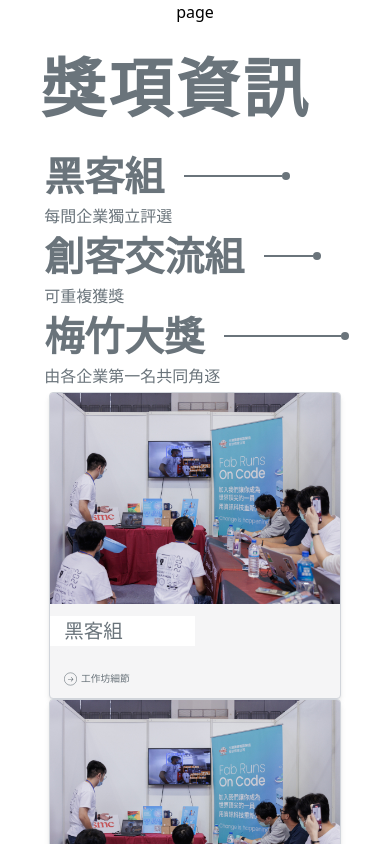
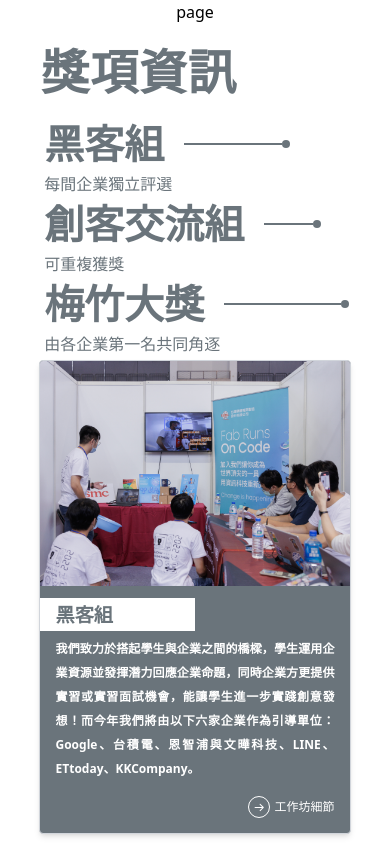
Before and after one commit to Official-Meichu-Hackathon/2023-singup, a Next.js app: page / in a window 390 px wide. Shown: the top 844 px of the page. Built offline with nearby package versions, Linux system fonts and the light colour scheme.

Commit message:
Team_intro RWD finished

```diff
--- a/components/Team_intro.jsx
+++ b/components/Team_intro.jsx
@@ -8,21 +8,39 @@ const Team_intro = () => {
     setIsHovered(!isHovered);
   };
 
+  const team_intro_data = [
+    {
+      team: "黑客組",
+      imageSrc: "/assets/images/黑客.png",
+      description:
+        "我們致力於搭起學生與企業之間的橋樑，學生運用企業資源並發揮潛力回應企業命題，同時企業方更提供實習或實習面試機會，能讓學生進一步實踐創意發想！而今年我們將由以下六家企業作為引導單位：Google、台積電、恩智浦與文曄科技、LINE、ETtoday、KKCompany。",
+      link: "/team/hacker",
+    },
+    {
+      team: "創客交流組",
+      imageSrc: "/assets/images/創客.png",
+      description:
+        "由新竹市政府命題，融入新竹居民真實生活情境與議題，鼓勵運用分享、學習與實作，實際的解決問題與提出方案，並促進創作過程人才交流，體現創新創意、數位應用及動手實作、解決問題的黑客精神！",
+      link: "/team/maker",
+    },
+  ];
   return (
-    <div className="container mx-auto flex flex-col md:flex-row items-center md:justify-center gap-[3%] lg:gap-[5%] px-[8%]">
-      <Team_each
-        imageSrc="/assets/images/創客.jpg"
-        description="Image Description"
-      />
-      <Team_each
-        imageSrc="/assets/images/創客.jpg"
-        description="Image Description"
-      />
-    </div>
+    <>
+      <div className="hidden md:container md:mx-auto md:flex md:gap-x-[5%] md:flex-row md:justify-center">
+        {team_intro_data.map((data, index) => (
+          <Team_each key={index} {...data} />
+        ))}
+      </div>
+      <div className="container mx-auto flex flex-col gap-y-5 items-center md:hidden">
+        {team_intro_data.map((data, index) => (
+          <Team_each_m key={index} {...data} />
+        ))}
+      </div>
+    </>
   );
 };
 
-const Team_each = ({ imageSrc, description }) => {
+const Team_each = ({ team, imageSrc, description, link }) => {
   const [isHovered, setIsHovered] = useState(false);
 
   const handleHover = () => {
@@ -46,26 +64,20 @@ const Team_each = ({ imageSrc, description }) => {
           }`}
         />
         {isHovered && (
-          <div className="text-[2.5vw] md:text-[1.25vw] absolute w-full h-full top-0 pt-[7%] px-[7%] bg-gray-200  bg-opacity-80 transition-opacity duration-500">
-            <p className="leading-normal">
-              Lorem ipsum dolor sit amet consectetur adipisicing elit. Ea
-              blanditiis voluptates iste nemo quod deleniti aliquid saepe, quam
-              reiciendis ad numquam! Commodi ratione sint eum sequi blanditiis,
-              consequuntur fugit exercitationem vel est eius quas magnam quia
-              rem quis temporibus, qui officiis iste totam incidunt tempora nam!
-              Laudantium minus eligendi provident?
+          <div className="absolute w-full h-full top-0 pt-[6%] px-[6%] lg:pt-[10%] lg:px-[10%] bg-gray-200  bg-opacity-80 transition-opacity duration-500">
+            <p className="font-semibold text-[14px] lg:text-[16px]">
+              {description}
             </p>
-            <p>台積電 台積電 台積電</p>
           </div>
         )}
       </div>
-      <div className="w-1/2 pl-[5%] text-[#6A747B] mt-[0.75rem] bg-white ">
-        <div className="text-[5vw] md:text-[2.75vw]">黑客組</div>
+      <div className="w-1/2 pl-[5%] py-[2%] text-[#6A747B] mt-[0.75rem] bg-white ">
+        <h3 className="text-[1.5rem] xl:text-[2.5rem]">{team}</h3>
       </div>
       <div
         className={`${
           isHovered ? "text-white" : "text-[#6A747B]"
-        } absolute flex bottom-[3%] gap-x-1 sm:gap-x-2 pl-[5%] text-base`}
+        } absolute flex bottom-[4%] gap-x-1 sm:gap-x-2 pl-[5%] text-base`}
       >
         <img
           src={
@@ -74,16 +86,59 @@ const Team_each = ({ imageSrc, description }) => {
               : "/assets/icons/topic_arrow.svg"
           }
           alt=""
-          className="w-[17%] md:w-auto aspect-square"
+          className="w-[25%] lg:w-auto aspect-square"
         />
-        <p className="text-[2.5vw] md:text-[1.25vw]">工作坊細節</p>
+        <p className="text-[12px] lg:text-[16px] whitespace-nowrap">
+          工作坊細節
+        </p>
+      </div>
+    </div>
+  );
+};
+
+const Team_each_m = ({ team, imageSrc, description, link }) => {
+  const [isHovered, setIsHovered] = useState(false);
+
+  const handleHover = () => {
+    setIsHovered(!isHovered);
+  };
+
+  return (
+    <div
+      className="bg-[#6A747B]
+  duration-500 transition-colors relative overflow-hidden w-[80vw] sm:w-[65vw] md:w-[32rem] border border-gray-300 rounded shadow-md"
+      onMouseEnter={handleHover}
+      onMouseLeave={handleHover}
+    >
+      <div className="w-auto h-auto relative">
+        <img
+          src={imageSrc}
+          alt="Transforming"
+          className="w-full aspect-[11/8] object-cover transition-opacity duration-500"
+        />
+      </div>
+      <div>
+        <div className="w-1/2 px-[5%] py-[1.25vw] text-[#6A747B] mt-[0.75rem] bg-white ">
+          <h3 className=" whitespace-nowrap text-[1.2rem] sm:text-[2rem]">
+            {team}
+          </h3>
+        </div>
+        <div className="px-[5%]">
+          <p className="text-[12px] sm:text-[16px] pt-[2%] font-semibold text-white">
+            {description}
+          </p>
+          <div className="flex py-[5%] gap-x-1 sm:gap-x-2 text-base justify-end">
+            <img
+              src="/assets/icons/topic_arrow_w.svg"
+              alt=""
+              className="w-[17%] w-auto aspect-square"
+            />
+            <p className="text-white text-[12px]">工作坊細節</p>
+          </div>
+        </div>
       </div>
     </div>
   );
 };
 
 export default Team_intro;
-
-/*
-
-*/
--- a/styles/globals.css
+++ b/styles/globals.css
@@ -11,75 +11,124 @@
   transition: transform 0.2s ease-out;
 }
 
-.content{
+.content {
   max-height: 0;
   overflow: hidden;
-  transition: all 0.5s cubic-bezier(0,1,0,1);
+  transition: all 0.5s cubic-bezier(0, 1, 0, 1);
 }
 
-.content.show{
+.content.show {
   height: auto;
-  transition: all 0.5s cubic-bezier(1,0,1,0);
+  transition: all 0.5s cubic-bezier(1, 0, 1, 0);
 }
 
-
-h1, h2,h3 {
+h1,
+h2,
+h3 {
   max-width: fit-content;
   text-wrap: balance;
 }
 
 h1 {
-  font-size: 4em;
+  font-size: 3rem;
   font-weight: bold;
-  letter-spacing: 0.05em;
+  letter-spacing: 0.05rem;
   line-height: 2;
 
   @media screen and (min-width: 576px) {
-      font-size: 4.5em;
+    font-size: 4.5rem;
   }
 }
 h2 {
-  font-size: 3em;
+  font-size: 3rem;
   font-weight: bold;
-  letter-spacing: 0.05em;
+  letter-spacing: 0.05rem;
   line-height: 1.5;
 
   @media screen and (min-width: 576px) {
-      font-size: 3.5em;
+    font-size: 3.5rem;
   }
 }
 
 h3 {
-  font-size: 2.5em;
+  font-size: 2.5rem;
   font-weight: bold;
   line-height: 1.2;
 }
 
-h4{
-  font-size: 2em;
+h4 {
+  font-size: 2rem;
   font-weight: bold;
   line-height: 1;
 }
-h5{
-  font-size: 1.5em;
+h5 {
+  font-size: 1.5rem;
   font-weight: bold;
   line-height: 1;
 }
 
 p {
-  font-size: 1em;
+  font-size: 1rem;
+  line-height: 2;
+  text-align: justify;
+}
+
+a {
+  font-size: 1rem;
   line-height: 2;
   text-align: justify;
 }
 
 hr {
   display: block;
-  margin-top: 0.5em;
-  margin-bottom: 0.5em;
+  margin-top: 0.5rem;
+  margin-bottom: 0.5rem;
   margin-left: auto;
   margin-right: auto;
   border-style: inset;
   border-width: 1px;
+}
+
+.timeTable_bg1 {
+  background: linear-gradient(#a8d5cc 0%, rgba(187, 207, 203, 0) 100%);
+}
+
+.timeTable_bg2 {
+  background: linear-gradient(180deg, #f3cd71 0%, rgba(255, 238, 198, 0) 100%);
+}
+
+.timeTable_bg1,
+.timeTable_bg2 {
+  height: 10rem;
+  font-family: GenYoMin TW TTF;
+  font-size: 13vw;
+  font-style: normal;
+  font-weight: 700;
+  line-height: 10rem; /* 40% */
+  letter-spacing: 1.25rem;
+  opacity: 0.5;
+  background-clip: text;
+  -webkit-background-clip: text;
+  -webkit-text-fill-color: transparent;
+}
+
+.title_vertical {
+  writing-mode: vertical-rl;
+}
+
+.timeTable_day {
+  color: #6a747b;
+  font-family: GenYoMin TW TTF;
+  font-size: 3rem;
+  font-style: normal;
+  font-weight: 700;
+  line-height: 5rem; /* 166.667% */
+  letter-spacing: 0.3rem;
+}
+
+.timeTable_context {
+  color: #6a747b;
+  font-family: Manrope;
 }
 
 .main {
@@ -145,12 +194,22 @@ hr {
   }
 }
 
+.news_box {
+  border-radius: 1.25rem;
+  border: 1px solid var(--3, #6a747b);
+}
+
+.news_box_title {
+  border-radius: 0.75rem;
+  background: var(--3, #6a747b);
+}
+
 /* Tailwind Styles */
-.hackathon_title{
-  font-style:italic;
+.hackathon_title {
+  font-style: italic;
 }
 .app {
-  @apply  z-10 flex justify-center items-center flex-col max-w-7xl mx-auto sm:px-16 px-6;
+  @apply z-10 flex justify-center items-center flex-col max-w-7xl mx-auto sm:px-16 px-6;
 }
 
 .black_btn {
```
Also changed, not shown: components/temp.jsx (deleted), public/assets/images/創客.png, public/assets/images/黑客.png (added).
